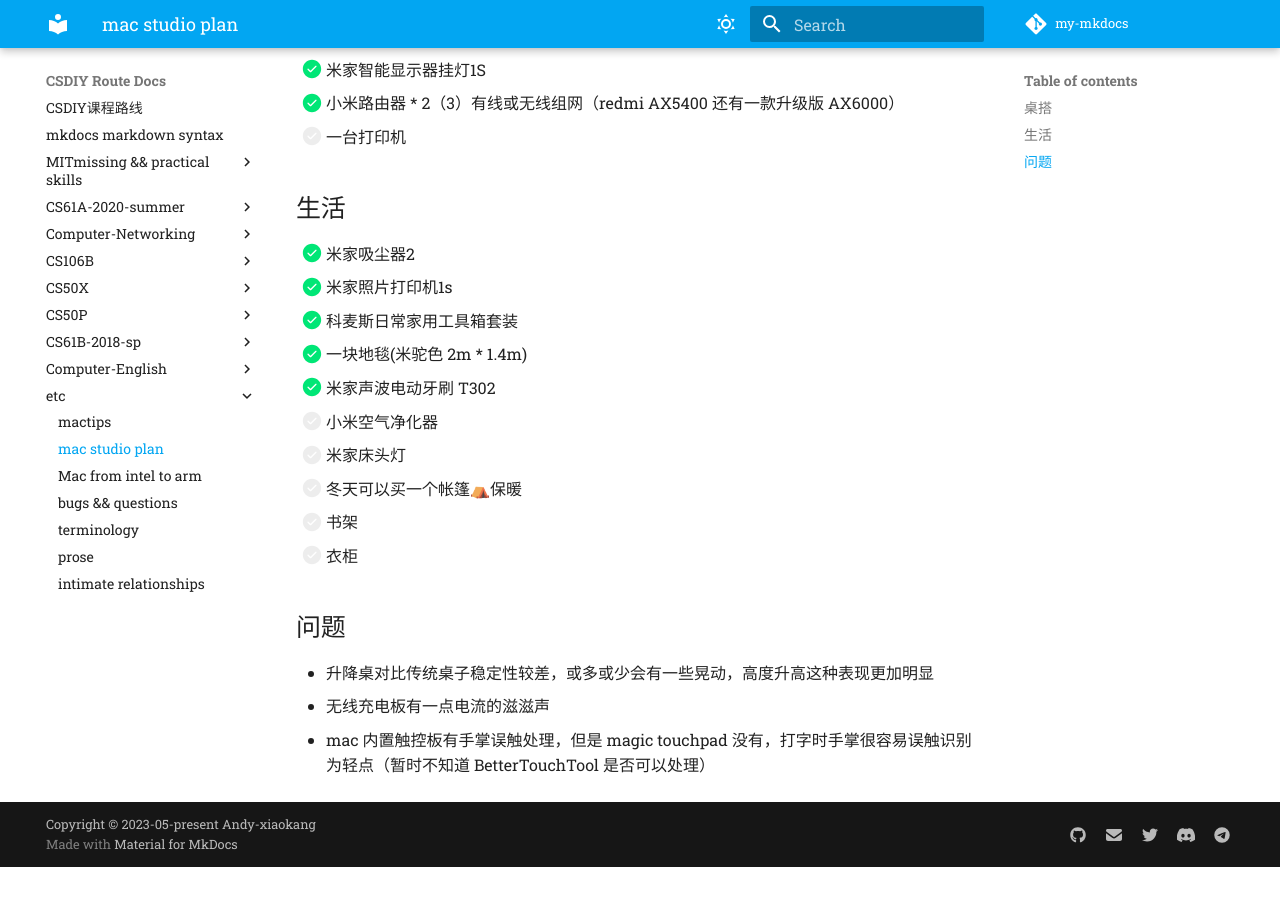
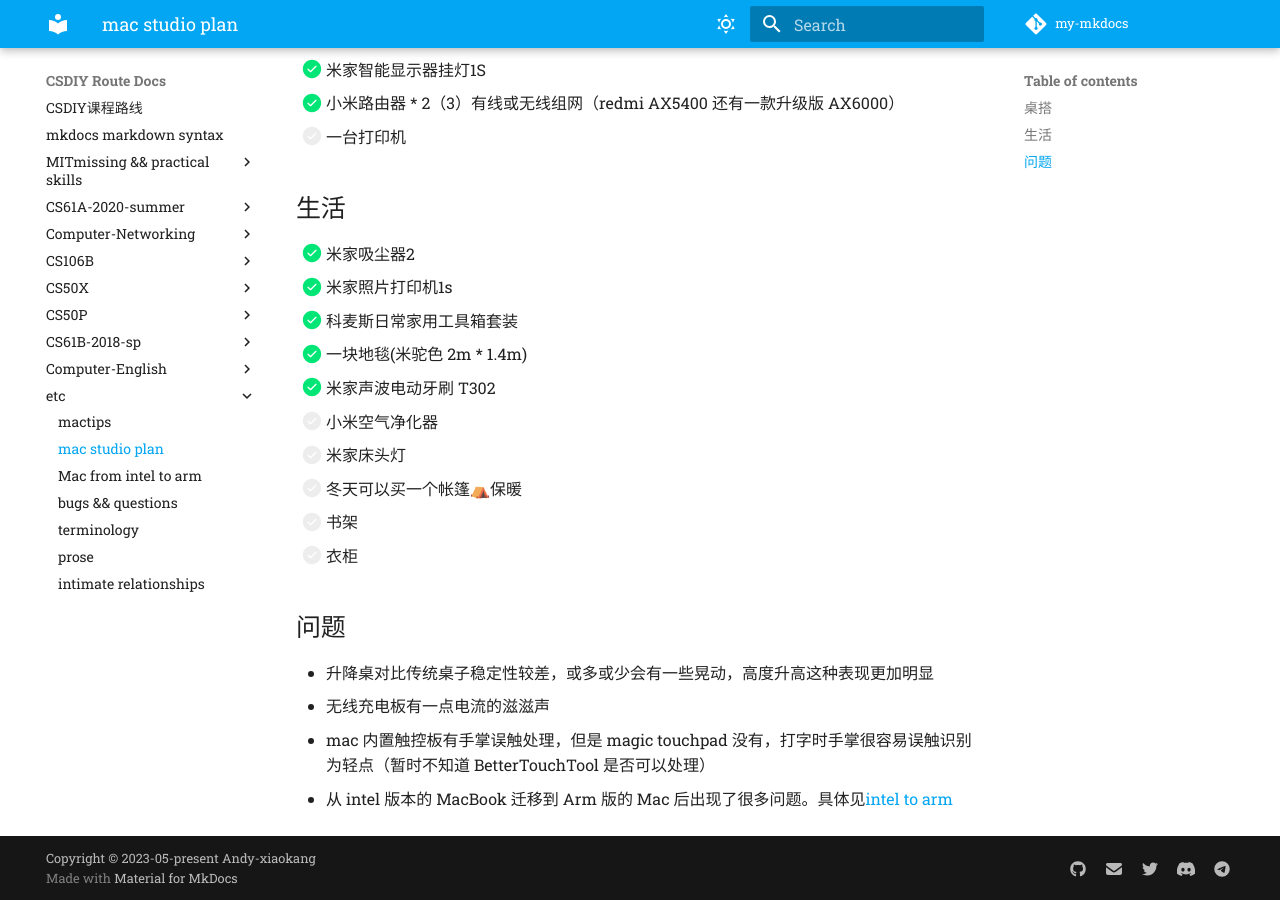
Before and after one commit to Andy-xiaokang/my-mkdocs, an MkDocs documentation site: the page built from docs/etc/studio.md, in a window 1280 px wide and 900 px high, scrolled down 956 px. Built offline with MkDocs 1.6.1 and Material for MkDocs 9.7.7, drawn with Linux system fonts in a browser that asks for light colours; comment, search, counter and statistics services are not loaded; before the commit the page ends 1823 px from its top, so only the background shows below that.

Commit message:
test gh push 2

```diff
--- a/docs/etc/studio.md
+++ b/docs/etc/studio.md
@@ -42,3 +42,4 @@
 * 升降桌对比传统桌子稳定性较差，或多或少会有一些晃动，高度升高这种表现更加明显
 * 无线充电板有一点电流的滋滋声
 * mac 内置触控板有手掌误触处理，但是 magic touchpad 没有，打字时手掌很容易误触识别为轻点（暂时不知道 BetterTouchTool 是否可以处理）
+* 从 intel 版本的 MacBook 迁移到 Arm 版的 Mac 后出现了很多问题。具体见[intel to arm](./intel-to-arm.md)
```
